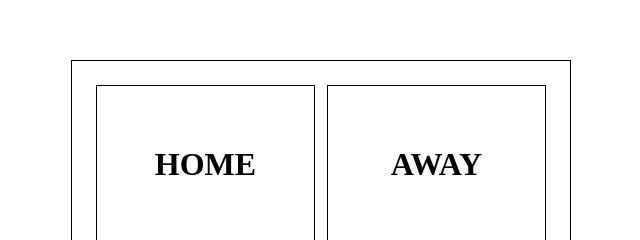
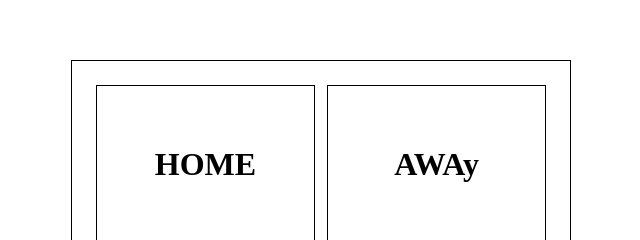
Before and after one commit to christiansio/basketballScoreboard, a plain HTML site: page index.html in a window 1280 px wide. Shown: the part 140-380 px from the top of the page, 319-959 px from the left. Drawn offline with Linux system fonts and the light colour scheme.

Commit message:
update header

```diff
--- a/index.html
+++ b/index.html
@@ -19,7 +19,7 @@
       </div>
 
       <div class="score-panel flex-center">
-        <h1>AWAY</h1>
+        <h1>AWAy</h1>
         <h2 class="score-display" id="away-score">0</h2>
         <div class="score-btn-wrapper">
           <button data-team="away" data-points="1" class="score-btn">+1</button>
```
